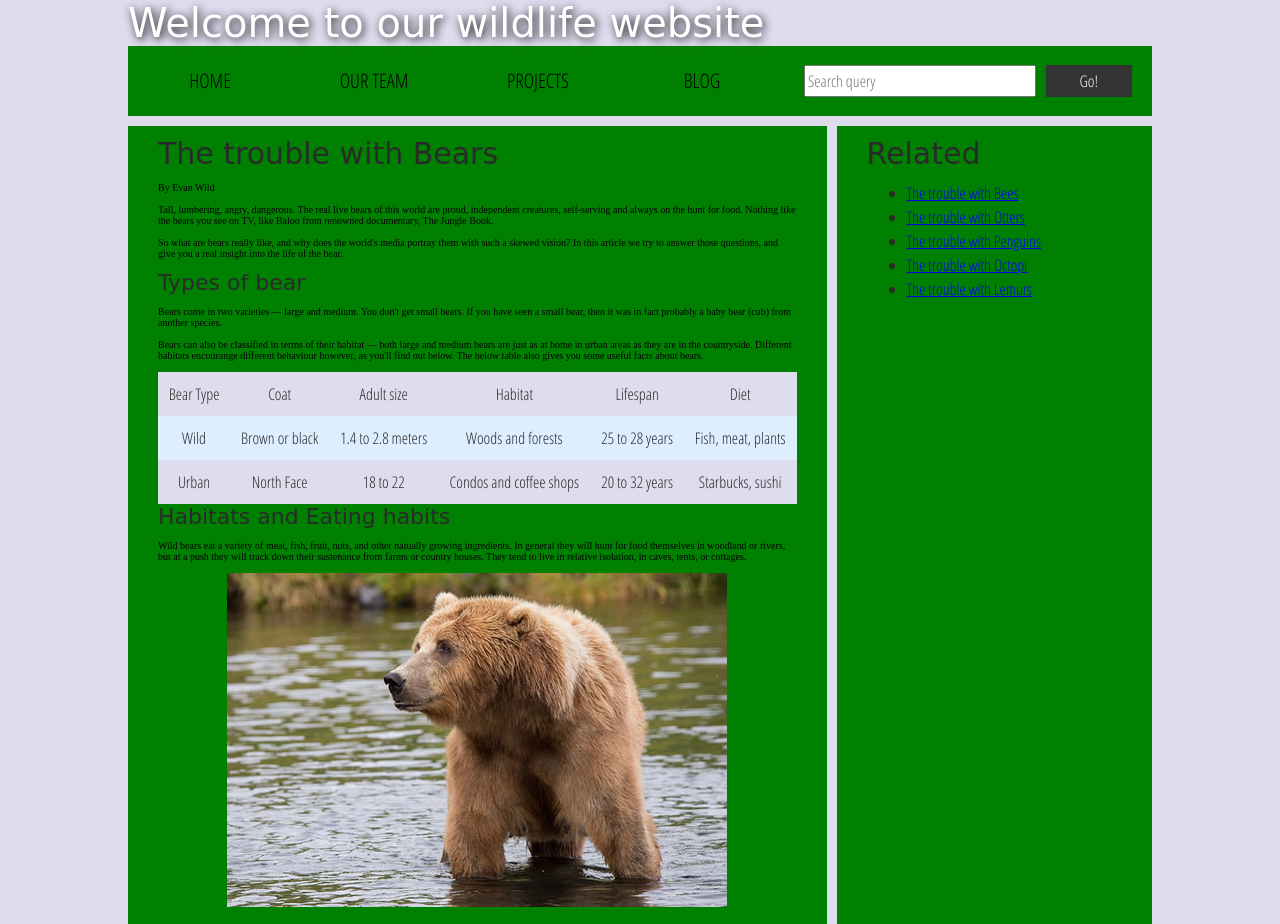
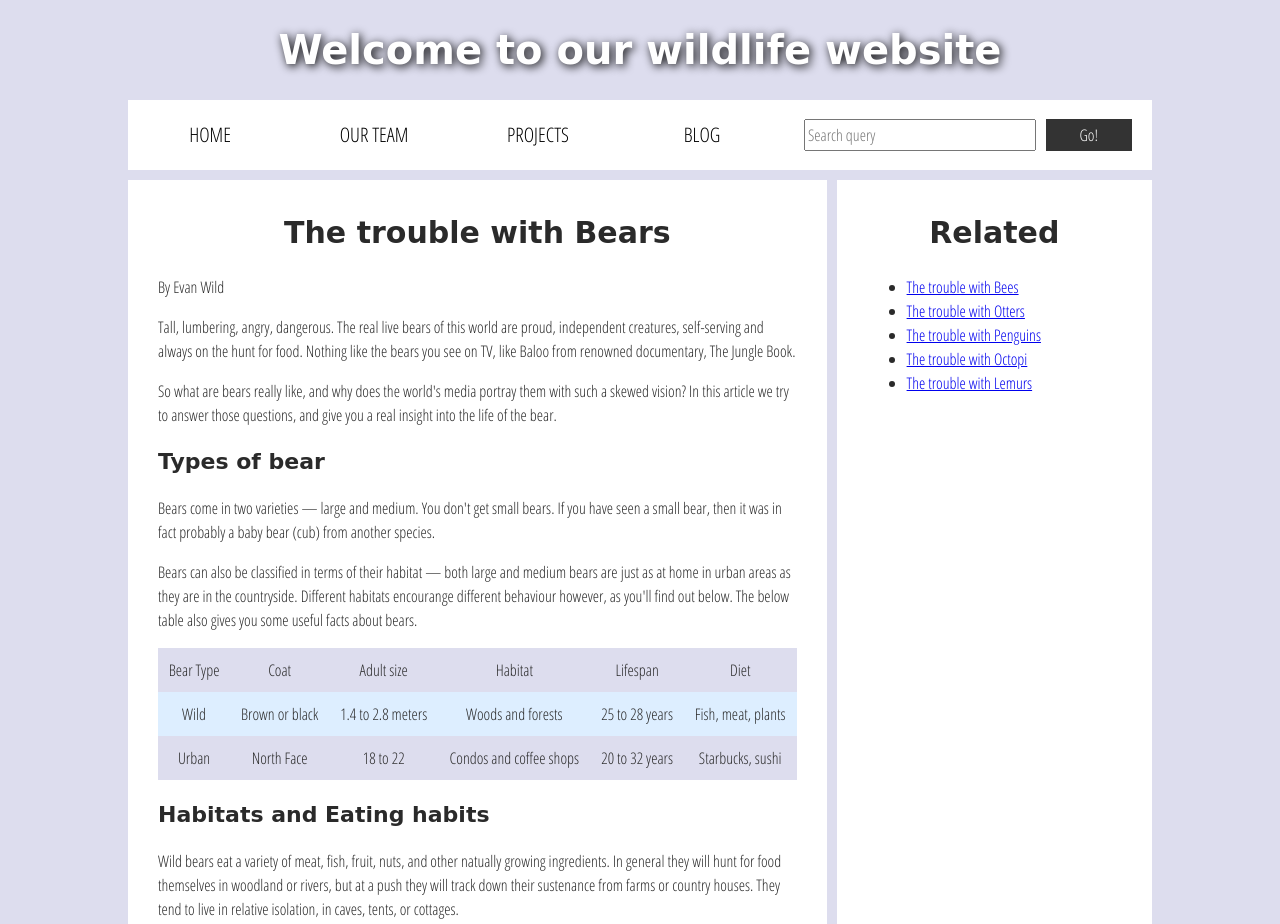
Before and after one commit to BladeLucas/Assignment-5, a plain HTML site: page index.html in a window 1280 px wide. Shown: the top 924 px of the page. Drawn offline with Linux system fonts and the light colour scheme; a web font is replaced by a local one.

Commit message:
Fixed the heading and paragraph tags. Removed the <br> tags

```diff
--- a/index.html
+++ b/index.html
@@ -22,7 +22,7 @@
 
   <body>
     <div class="header">
-      <font size="7">Welcome to our wildlife website</font>
+      <h1>Welcome to our wildlife website</h1>
     </div>
 
     <div class="nav">
@@ -41,20 +41,20 @@
 
     <main>
       <article>
-        <font size="6">The trouble with Bears</font>
-        <br><br>
-        By Evan Wild
-        <br><br>
-        Tall, lumbering, angry, dangerous. The real live bears of this world are proud, independent creatures, self-serving and always on the hunt for food. Nothing like the bears you see on TV, like Baloo from renowned documentary, The Jungle Book.
-        <br><br>
-        So what are bears really like, and why does the world's media portray them with such a skewed vision? In this article we try to answer those questions, and give you a real insight into the life of the bear.
-        <br><br>
-        <font size="5">Types of bear</font>
-        <br><br>
-        Bears come in two varieties — large and medium. You don't get small bears. If you have seen a small bear, then it was in fact probably a baby bear (cub) from another species.
-        <br><br>
-        Bears can also be classified in terms of their habitat — both large and medium bears are just as at home in urban areas as they are in the countryside. Different habitats encourange different behaviour however, as you'll find out below. The below table also gives you some useful facts about bears.
-        <br><br>
+        <h2>The trouble with Bears</h2>
+
+        <p>By Evan Wild</p>
+
+        <p>Tall, lumbering, angry, dangerous. The real live bears of this world are proud, independent creatures, self-serving and always on the hunt for food. Nothing like the bears you see on TV, like Baloo from renowned documentary, The Jungle Book.</p>
+
+        <p>So what are bears really like, and why does the world's media portray them with such a skewed vision? In this article we try to answer those questions, and give you a real insight into the life of the bear.</p>
+
+        <h3>Types of bear</h3>
+
+        <p>Bears come in two varieties — large and medium. You don't get small bears. If you have seen a small bear, then it was in fact probably a baby bear (cub) from another species.</p>
+
+        <p>Bears can also be classified in terms of their habitat — both large and medium bears are just as at home in urban areas as they are in the countryside. Different habitats encourange different behaviour however, as you'll find out below. The below table also gives you some useful facts about bears.</p>
+
         <table>
           <thead>
             <tr>
@@ -86,24 +86,24 @@
           </tbody>
         </table>
 
-        <font size="5">Habitats and Eating habits</font>
-        <br><br>
-        Wild bears eat a variety of meat, fish, fruit, nuts, and other natually growing ingredients. In general they will hunt for food themselves in woodland or rivers, but at a push they will track down their sustenance from farms or country houses. They tend to live in relative isolation, in caves, tents, or cottages.
-        <br><br>
+        <h3>Habitats and Eating habits</h3>
+
+        <p>Wild bears eat a variety of meat, fish, fruit, nuts, and other natually growing ingredients. In general they will hunt for food themselves in woodland or rivers, but at a push they will track down their sustenance from farms or country houses. They tend to live in relative isolation, in caves, tents, or cottages.</p>
+
         <img src="media/wild-bear.jpg">
-        <br><br>
-        Urban (gentrified) bears on the other hand have largely abandoned the old ways. They will hunt other urban creatures if necessary (including other predators like rats and foxes), but prefer to scavenge from readily available urban food outlets like dumpsters, bins, and fast food joints. When food has proven scarce, urban bears have even been known to break into people's kitchens and steal essentials like baked beans, ready meals, and microwave ovens.
-        <br><br>
+
+        <p>Urban (gentrified) bears on the other hand have largely abandoned the old ways. They will hunt other urban creatures if necessary (including other predators like rats and foxes), but prefer to scavenge from readily available urban food outlets like dumpsters, bins, and fast food joints. When food has proven scarce, urban bears have even been known to break into people's kitchens and steal essentials like baked beans, ready meals, and microwave ovens.</p>
+
         <img src="media/urban-bear.jpg">
-        <br><br>
-        Urban bears will sleep anywhere they can, from bus shelters and parks, to the toilets in McDonalds, to their own apartment.
-        <br><br>
-        <font size="5">Mating rituals</font>
-        <br><br>
-        Bears are romantic creatures by nature, and will naturally look for a mate that they can spend the rest of their lives with. They will woo a potential suitor by making their dwelling look attractive — for example with cave paintings or a bed of reeds in the case of a wild bear, and mood lighting and a Michael Bublé CD in the case of an urban bear.
-        <br><br>
-        The following audio clip contains a fact file providing more details about bear mating rituals, along with samples and quotes from experts.
-        <br><br>
+
+        <p>Urban bears will sleep anywhere they can, from bus shelters and parks, to the toilets in McDonalds, to their own apartment.</p>
+
+        <h3>Mating rituals</h3>
+
+        <p>Bears are romantic creatures by nature, and will naturally look for a mate that they can spend the rest of their lives with. They will woo a potential suitor by making their dwelling look attractive — for example with cave paintings or a bed of reeds in the case of a wild bear, and mood lighting and a Michael Bublé CD in the case of an urban bear.</p>
+
+        <p>The following audio clip contains a fact file providing more details about bear mating rituals, along with samples and quotes from experts.</p>
+
         <audio controls>
           <source src="media/bear.mp3" type="audio/mp3">
           <source src="media/bear.ogg" type="audio/ogg">
@@ -112,11 +112,12 @@
 
         <aside>
 
-          <font size="5">About the author</font>
-        <br><br>
-          Evan Wild is an unemployed plumber from Doncaster, who has been really "in to" wildlife since childhood. He once went to Chester Zoo on holiday, but got ill after eating a doner kebab.
-        <br><br>
-          He has never seen a bear, but once read a Daily Mail article about them, and thinks they sound cool.
+        <h3>About the author</h3>
+
+
+        <p>Evan Wild is an unemployed plumber from Doncaster, who has been really "in to" wildlife since childhood. He once went to Chester Zoo on holiday, but got ill after eating a doner kebab.</p>
+
+        <p>He has never seen a bear, but once read a Daily Mail article about them, and thinks they sound cool.</p>
 
         </aside>
         <section class="comments">
@@ -124,7 +125,7 @@
 
           <div class="comment-wrapper">
 
-            <font size="6">Add comment</font>
+            <h2>Add comment</h2>
 
             <form class="comment-form">
               <div class="flex-pair">
@@ -140,7 +141,7 @@
               </div>
             </form>
 
-            <font size="6">Comments</font>
+            <h2>Comments</h2>
 
             <ul class="comment-container">
 
@@ -159,7 +160,7 @@
       </article>
 
       <div class="secondary">
-        <font size="6">Related</font>
+        <h2>Related</h2>
 
         <ul>
           <li><a href="#">The trouble with Bees</a></li>
--- a/style.css
+++ b/style.css
@@ -18,7 +18,7 @@ body {
 
 /* || typography */
 
-font[size="7"], font[size="6"], font[size="5"] {
+h1, h2, h3 {
   font-family: 'Sonsie One', cursive;
   color: #2a2a2a;
 }
@@ -28,19 +28,19 @@ p, input, li, table, label {
   color: #2a2a2a;
 }
 
-font[size="7"] {
+h1 {
   font-size: 4rem;
   text-align: center;
   color: white;
   text-shadow: 2px 2px 10px black;
 }
 
-font[size="6"] {
+h2 {
   font-size: 3rem;
   text-align: center;
 }
 
-font[size="5"] {
+h3 {
   font-size: 2.2rem;
 }
 
@@ -52,7 +52,7 @@ p, li, table {
 /* || header layout */
 
 div[class="nav"], article, footer, .secondary {
-  background-color: green;
+  background-color: rgb(255, 255, 255);
 }
 
 article, footer, .secondary {
```
